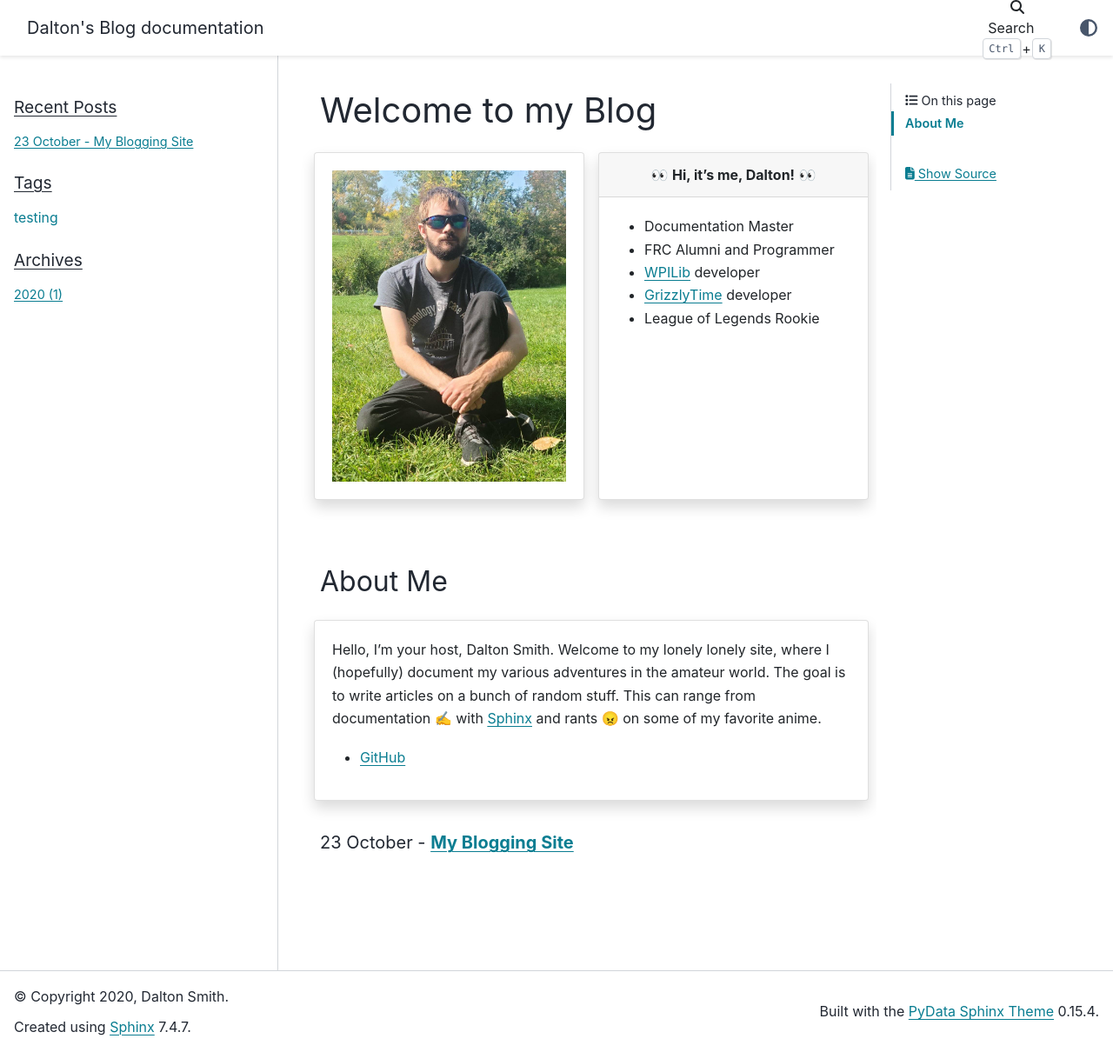
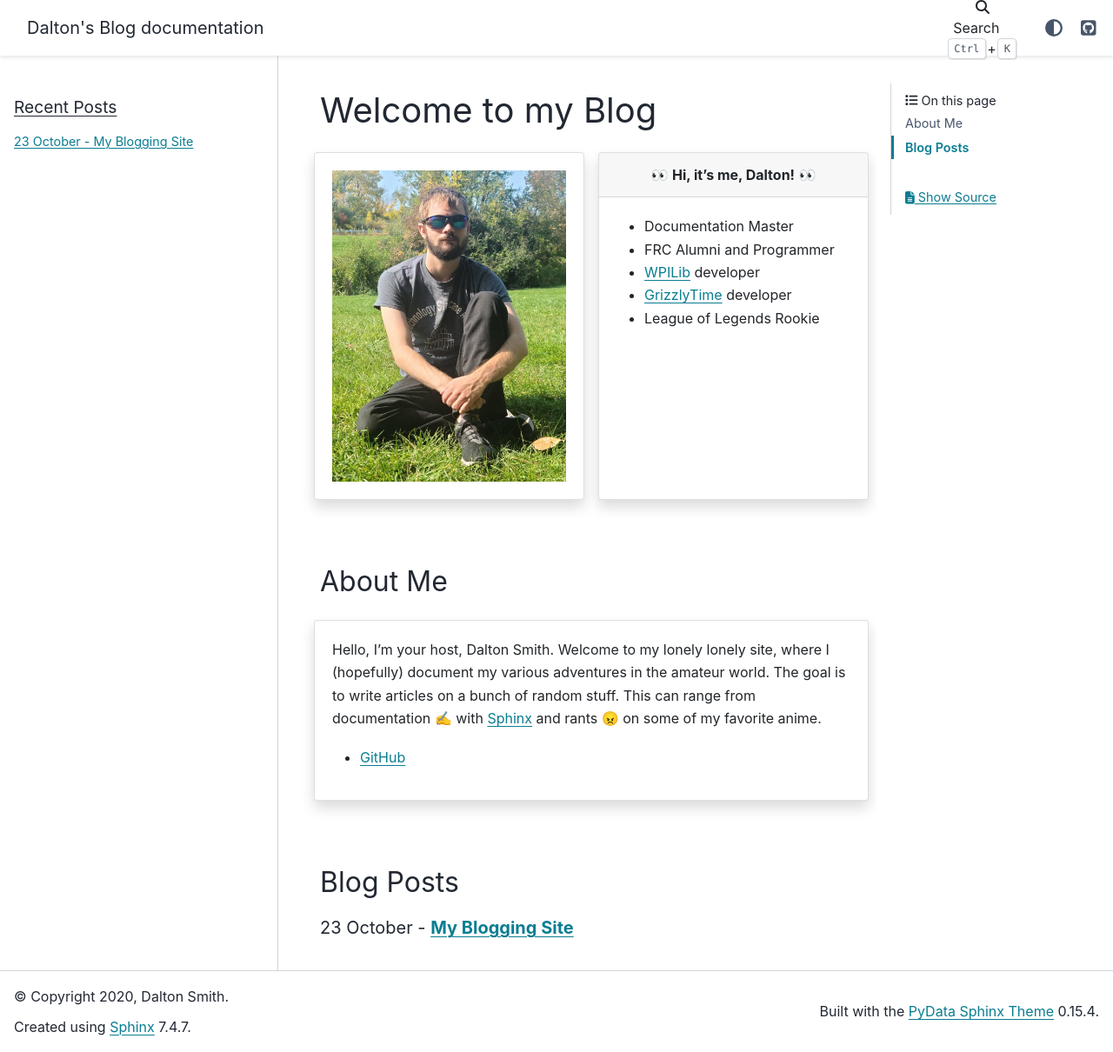
Before and after one commit to Daltz333/daltzsmith.com, a Sphinx documentation site: the page built from source/index.rst, in a window 1280 px wide and 1210 px high. Shown: the whole window at 87% size. Built offline with Sphinx 7.4.7 and the PyData theme 0.15.4, drawn with Linux system fonts in a browser that asks for light colours.

Commit message:
More cleanup

```diff
--- a/source/conf.py
+++ b/source/conf.py
@@ -57,8 +57,12 @@ html_theme = 'pydata_sphinx_theme'
 # so a file named "default.css" will overwrite the builtin "default.css".
 html_static_path = ['_static']
 
+html_theme_options = {
+  "github_url": "https://github.com/daltz333",
+}
+
 html_sidebars = {
-   '**': ['postcard.html', 'recentposts.html',
-          'tagcloud.html', 'categories.html',
-          'archives.html', ]
+    '**' : [
+        'recentposts.html',
+    ]
 }
--- a/source/index.rst
+++ b/source/index.rst
@@ -28,5 +28,8 @@ About Me
 
    - `GitHub <https://github.com/daltz333/>`__
 
+Blog Posts
+----------
+
 .. postlist::
    :list-style: circle:
```
